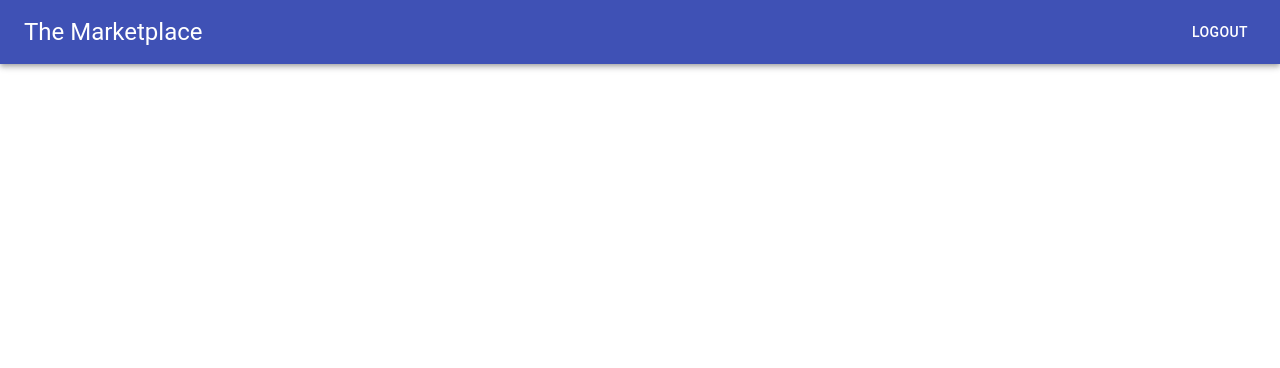
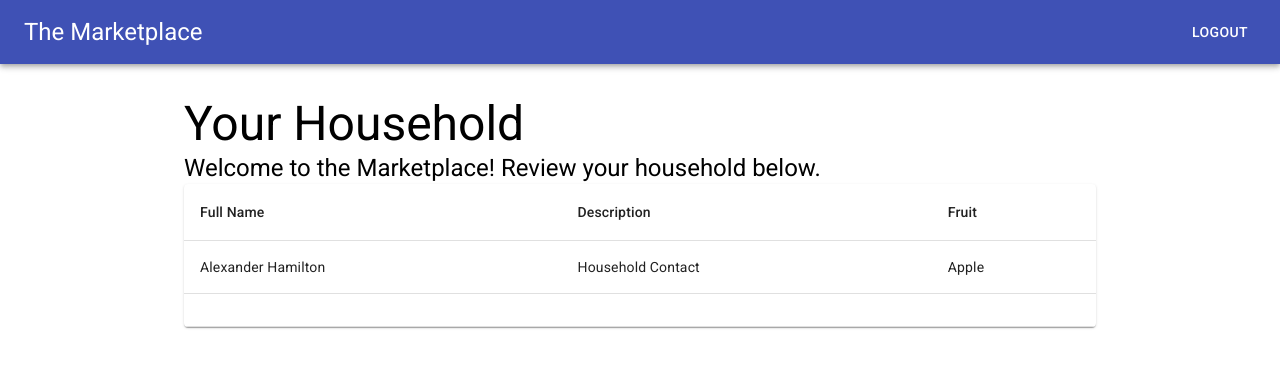
Before and after one commit to iampruven/fake-health-care-gov-vp, a React (Create React App) app: page / in a window 1280 px wide. Shown: the top 368 px of the page. Built offline with nearby package versions, Linux system fonts and the light colour scheme.

Commit message:
add heading and table

```diff
--- a/public/index.html
+++ b/public/index.html
@@ -3,6 +3,7 @@
   <head>
     <meta charset="utf-8" />
     <link rel="icon" href="%PUBLIC_URL%/favicon.ico" />
+    <link rel="stylesheet" href="https://fonts.googleapis.com/css?family=Roboto:300,400,500,700&display=swap" />
     <meta name="viewport" content="width=device-width, initial-scale=1" />
     <meta name="theme-color" content="#000000" />
     <meta
--- a/src/App.js
+++ b/src/App.js
@@ -1,14 +1,70 @@
-import { AppBar, Button, Toolbar, Typography } from "@material-ui/core";
+import {
+  AppBar,
+  Box,
+  Button,
+  Container,
+  Toolbar,
+  Typography,
+} from "@material-ui/core";
+import Table from "@material-ui/core/Table";
+import TableBody from "@material-ui/core/TableBody";
+import TableCell from "@material-ui/core/TableCell";
+import TableContainer from "@material-ui/core/TableContainer";
+import TableHead from "@material-ui/core/TableHead";
+import TableRow from "@material-ui/core/TableRow";
+import Paper from "@material-ui/core/Paper";
 import "./App.css";
 
 function App() {
+  function createData(name, description, fruit) {
+    return { name, description, fruit };
+  }
+
+  const rows = [
+    createData("Alexander Hamilton", "Household Contact", "Apple"),
+    ("Philip  Hamilton", "Household Contact", "Apple"),
+  ];
+
   return (
-    <AppBar position="static">
-      <Toolbar>
-        <Typography variant="h5" style={{flexGrow:1}}>The Marketplace</Typography>
-        <Button color="inherit">Logout</Button>
-      </Toolbar>
-    </AppBar>
+    <>
+      <AppBar position="static">
+        <Toolbar>
+          <Typography variant="h5" style={{ flexGrow: 1 }}>
+            The Marketplace
+          </Typography>
+          <Button color="inherit">Logout</Button>
+        </Toolbar>
+      </AppBar>
+      <Container maxWidth="md">
+        <Box pt={4}>
+          <Typography variant="h3">Your Household</Typography>
+          <Typography variant="h5">
+            Welcome to the Marketplace! Review your household below.
+          </Typography>
+        </Box>
+
+        <TableContainer component={Paper} m={2}>
+          <Table aria-label="household member details">
+            <TableHead>
+              <TableRow>
+                <TableCell>Full Name</TableCell>
+                <TableCell>Description</TableCell>
+                <TableCell>Fruit</TableCell>
+              </TableRow>
+            </TableHead>
+            <TableBody>
+              {rows.map((row) => (
+                <TableRow key={row.name}>
+                  <TableCell>{row.name}</TableCell>
+                  <TableCell>{row.description}</TableCell>
+                  <TableCell>{row.fruit}</TableCell>
+                </TableRow>
+              ))}
+            </TableBody>
+          </Table>
+        </TableContainer>
+      </Container>
+    </>
   );
 }
 
```
Also changed, not shown: 1 other file (tests, documents, lock files or other folders).
